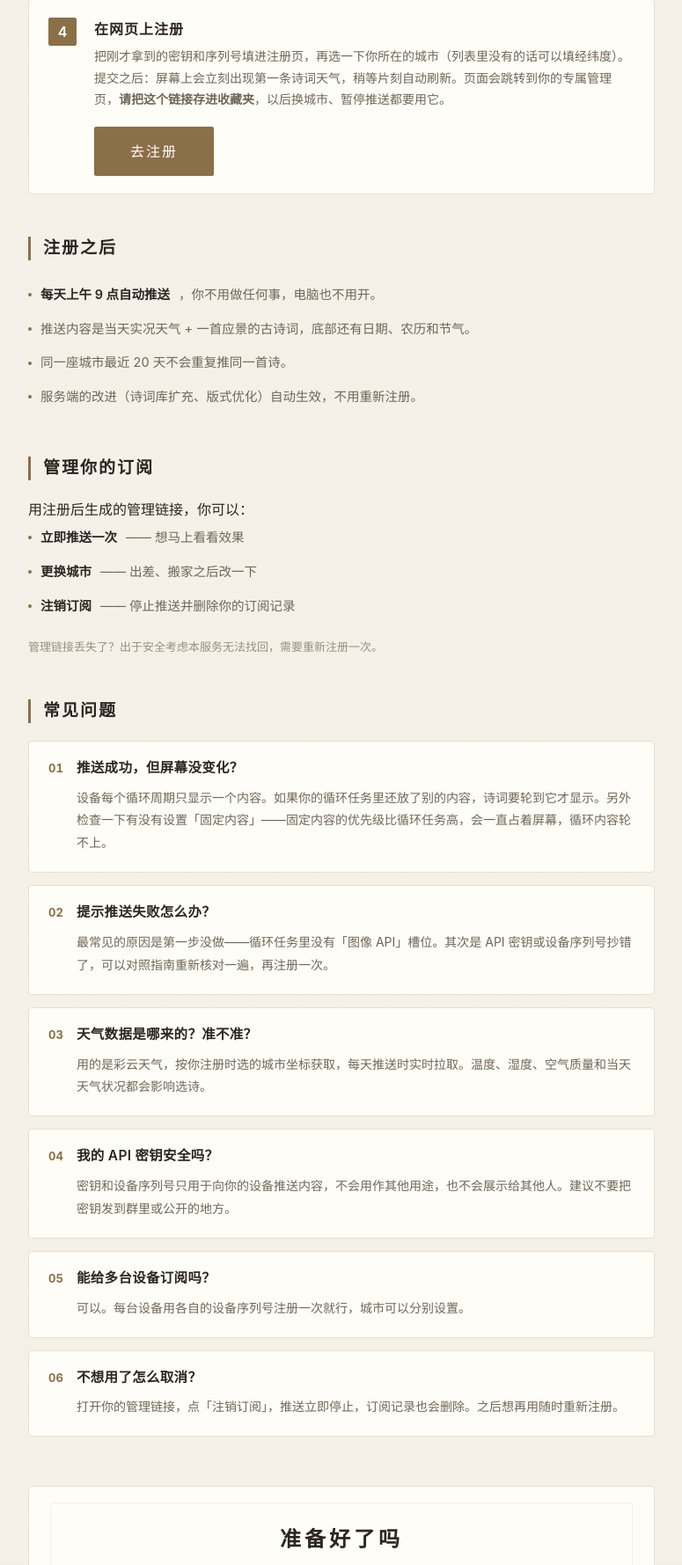
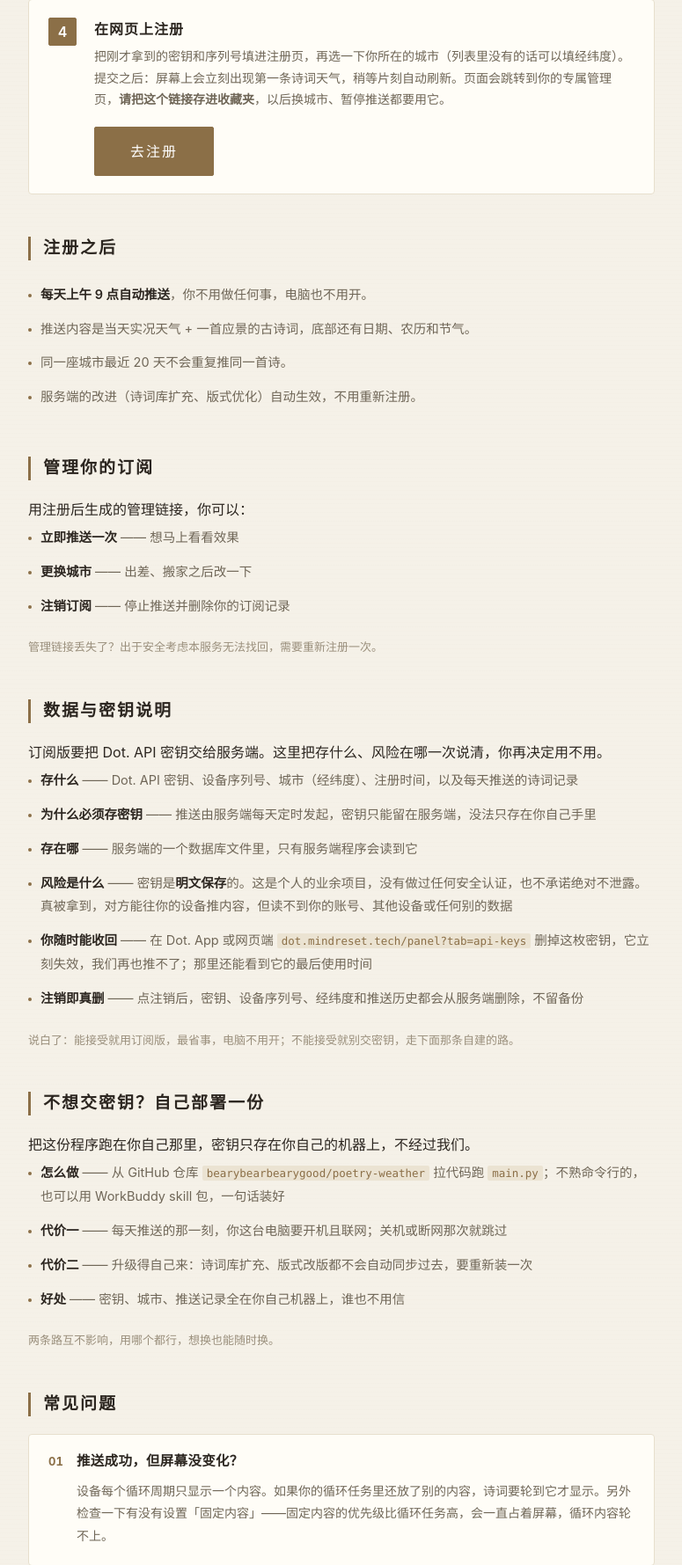
Before and after one commit to bearybearbearygood/poetry-weather, a Flask app: page /guide in a window 1280 px wide. Shown: the part 1190-2969 px from the top of the page at 88% size, without its empty margins (252-1027 px from the left). Run offline with Flask 2, Linux system fonts and the light colour scheme.

Commit message:
feat(privacy): 两条路线说明 + 注销改为真删（v2.12）
- templates/guide.html: 新增「数据与密钥说明」（#data）——存什么、为什么必须存密钥、
  明文存储与无安全认证、可随时在 Dot. App 删除密钥收回权限、注销即真删；
  新增「不想交密钥？自己部署一份」（#selfhost）——交代自建代价（电脑要开机、升级要手动同步）
- templates/register.html: 原「仅用于向你的设备推送内容」换成实话（密钥明文存储、无安全认证），
  并给出两条路线的入口链接
- db.py: 新增 delete_subscription()，注销时连同 push_history 一并删除。
  原 deactivate_subscription 只置 active=0，密钥仍留在库里，与管理页
  「并删除你的订阅记录」的既有承诺不符
- server.py: /manage 的 delete 动作改为真删，flash 文案同步
- static/style.css: .guide-list 由 flex 改为行内圆点 + text-indent 悬挂缩进
  （flex 把 <strong>/<code> 与文本拆成多个 flex item 并排成栏，长条目排版崩坏）；
  补 .guide-list code 样式与 .guide-block[id] 的 scroll-margin-top（躲开吸顶导航）

```diff
--- a/server.py
+++ b/server.py
@@ -310,8 +310,9 @@ def manage(token):
             return redirect(url_for("manage", token=token))
 
         elif action == "delete":
-            db.deactivate_subscription(token)
-            flash("已取消订阅，感谢使用诗词天气", "info")
+            # 真删：密钥、设备号、经纬度、推送历史一并从库中移除（兑现页面上的承诺）
+            db.delete_subscription(token)
+            flash("已注销，你的订阅记录和推送历史已从服务端删除", "info")
             return redirect(url_for("index"))
 
     # GET: 显示管理页
--- a/static/style.css
+++ b/static/style.css
@@ -1207,29 +1207,29 @@ body {
     line-height: 1.4;
 }
 
-/* 通用列表（圆点与文字首行对齐，换行悬挂缩进） */
+/* 通用列表：圆点用行内元素参与首行排列，垂直居中、换行悬挂缩进。
+   不用 flex——flex 会把 <strong>/<code> 与文本拆成多个 item 并排成栏。 */
 .guide-list {
     list-style: none;
     padding: 0;
 }
 
 .guide-list li {
-    display: flex;
-    align-items: flex-start;
-    gap: 10px;
     font-size: 14px;
     color: var(--color-text-light);
     line-height: 1.85;
-    padding: 4px 0;
+    padding: 4px 0 4px 14px;
+    text-indent: -14px;
     text-align: left;
 }
 
 .guide-list li::before {
     content: "";
-    flex: 0 0 auto;
+    display: inline-block;
     width: 4px;
     height: 4px;
-    margin-top: 0.78em;
+    margin-right: 10px;
+    vertical-align: middle;
     border-radius: 50%;
     background: var(--color-primary);
 }
@@ -1237,6 +1237,21 @@ body {
 .guide-list li strong {
     color: var(--color-text);
     font-weight: 600;
+}
+
+.guide-list li code {
+    background: var(--color-primary-bg);
+    color: var(--color-primary);
+    padding: 1px 5px;
+    border-radius: 2px;
+    font-size: 12.5px;
+    font-family: ui-monospace, SFMono-Regular, Menlo, monospace;
+    word-break: break-all;
+}
+
+/* 锚点跳转时躲开吸顶导航 */
+.guide-block[id] {
+    scroll-margin-top: 76px;
 }
 
 .guide-list-roomy li {
--- a/templates/guide.html
+++ b/templates/guide.html
@@ -91,6 +91,34 @@
         <p class="guide-note">管理链接丢失了？出于安全考虑本服务无法找回，需要重新注册一次。</p>
     </div>
 
+    <!-- 数据与密钥说明 -->
+    <div class="guide-block" id="data">
+        <h2>数据与密钥说明</h2>
+        <p>订阅版要把 Dot. API 密钥交给服务端。这里把存什么、风险在哪一次说清，你再决定用不用。</p>
+        <ul class="guide-list guide-list-roomy">
+            <li><strong>存什么</strong> —— Dot. API 密钥、设备序列号、城市（经纬度）、注册时间，以及每天推送的诗词记录</li>
+            <li><strong>为什么必须存密钥</strong> —— 推送由服务端每天定时发起，密钥只能留在服务端，没法只存在你自己手里</li>
+            <li><strong>存在哪</strong> —— 服务端的一个数据库文件里，只有服务端程序会读到它</li>
+            <li><strong>风险是什么</strong> —— 密钥是<strong>明文保存</strong>的。这是个人的业余项目，没有做过任何安全认证，也不承诺绝对不泄露。真被拿到，对方能往你的设备推内容，但读不到你的账号、其他设备或任何别的数据</li>
+            <li><strong>你随时能收回</strong> —— 在 Dot. App 或网页端 <code>dot.mindreset.tech/panel?tab=api-keys</code> 删掉这枚密钥，它立刻失效，我们再也推不了；那里还能看到它的最后使用时间</li>
+            <li><strong>注销即真删</strong> —— 点注销后，密钥、设备序列号、经纬度和推送历史都会从服务端删除，不留备份</li>
+        </ul>
+        <p class="guide-note">说白了：能接受就用订阅版，最省事，电脑不用开；不能接受就别交密钥，走下面那条自建的路。</p>
+    </div>
+
+    <!-- 自建部署 -->
+    <div class="guide-block" id="selfhost">
+        <h2>不想交密钥？自己部署一份</h2>
+        <p>把这份程序跑在你自己那里，密钥只存在你自己的机器上，不经过我们。</p>
+        <ul class="guide-list guide-list-roomy">
+            <li><strong>怎么做</strong> —— 从 GitHub 仓库 <code>bearybearbearygood/poetry-weather</code> 拉代码跑 <code>main.py</code>；不熟命令行的，也可以用 WorkBuddy skill 包，一句话装好</li>
+            <li><strong>代价一</strong> —— 每天推送的那一刻，你这台电脑要开机且联网；关机或断网那次就跳过</li>
+            <li><strong>代价二</strong> —— 升级得自己来：诗词库扩充、版式改版都不会自动同步过去，要重新装一次</li>
+            <li><strong>好处</strong> —— 密钥、城市、推送记录全在你自己机器上，谁也不用信</li>
+        </ul>
+        <p class="guide-note">两条路互不影响，用哪个都行，想换也能随时换。</p>
+    </div>
+
     <!-- 常见问题 -->
     <div class="guide-block">
         <h2>常见问题</h2>
@@ -113,7 +141,7 @@
 
             <div class="faq-item">
                 <h3 class="faq-q">我的 API 密钥安全吗？</h3>
-                <p class="faq-a">密钥和设备序列号只用于向你的设备推送内容，不会用作其他用途，也不会展示给其他人。建议不要把密钥发到群里或公开的地方。</p>
+                <p class="faq-a">实话实说：密钥在服务端是明文保存的，这个服务也没有安全认证。但它能做的事很有限——只能往你的设备推内容，读不到你的账号或其他数据，而且你随时能在 Dot. App 里删掉它，立刻失效。怎么权衡，见上面的<a href="#data">数据与密钥说明</a>；不想交密钥就走<a href="#selfhost">自建</a>那条路。</p>
             </div>
 
             <div class="faq-item">
--- a/templates/register.html
+++ b/templates/register.html
@@ -55,7 +55,9 @@
         </details>
 
         <div class="form-notice">
-            <p>你的 API 密钥和设备序列号仅用于向你的设备推送内容，不会用于其他用途。</p>
+            <p>注册要把 Dot. API 密钥交给服务端保存——推送是服务端每天替你发起的，密钥必须留在服务端。
+                <strong>密钥在服务端是明文存储的</strong>，这个服务是个人项目、没有安全认证。</p>
+            <p>能接受再注册。完整说明见<a href="{{ url_for('guide') }}#data">数据与密钥说明</a>；你随时能在 Dot. App 里删掉这枚密钥，它立刻失效。</p>
         </div>
 
         <button type="submit" class="btn btn-primary btn-large btn-block">注册并推送</button>
@@ -69,6 +71,7 @@
             <li>API 密钥和设备序列号填写正确</li>
         </ul>
         <p>不清楚怎么操作？<a href="{{ url_for('guide') }}">查看完整使用指南 →</a></p>
+        <p>介意把密钥交给服务端？<a href="{{ url_for('guide') }}#selfhost">可以自己部署一份 →</a></p>
     </div>
 </section>
 {% endblock %}
```
Also changed, not shown: db.py (+22 -0 lines).
